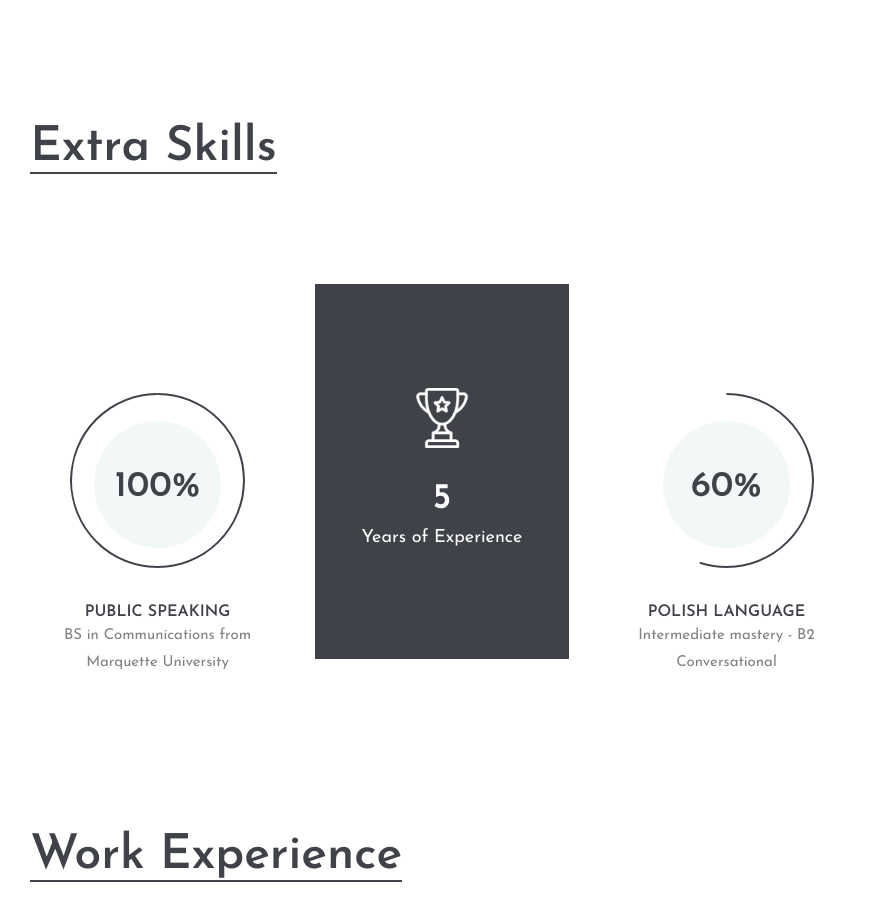
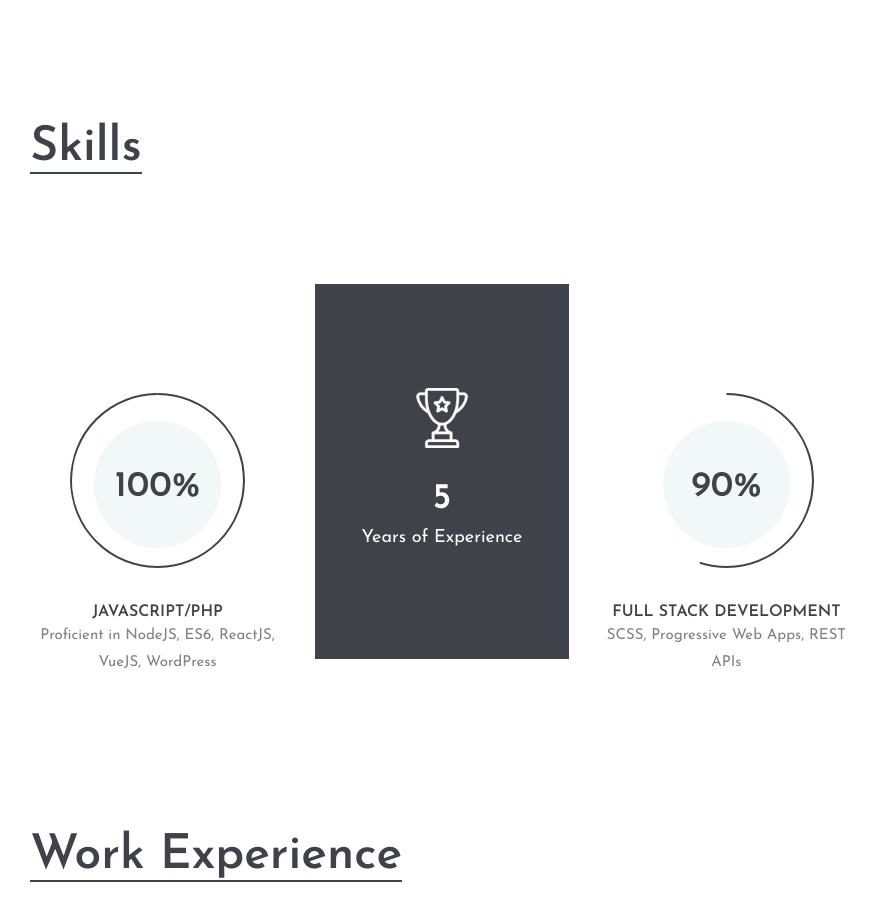
Before and after one commit to BrendanKoral/bkio, a website: page index.html in a window 1280 px wide. Shown: the part 1400-2324 px from the top of the page, without its empty margins (198-1072 px from the left). Drawn offline with Linux system fonts and the light colour scheme.

Commit message:
More updates to skills

```diff
--- a/index.html
+++ b/index.html
@@ -123,7 +123,7 @@
 			<div class="row">
 				<div class="col-xl-8 offset-xl-2">
 					<div class="section-title">
-						<h2>Extra Skills</h2>
+						<h2>Skills</h2>
 					</div>
 					<div class="row">
 						<div class="col-lg-4 col-md-4 pt-5">
@@ -135,8 +135,8 @@
 											<h2>100%</h2>
 										</div>
 										<div class="prog-title">
-											<h3>Public Speaking</h3>
-											<p>BS in Communications from Marquette University</p>
+											<h3>JavaScript/PHP</h3>
+											<p>Proficient in NodeJS, ES6, ReactJS, VueJS, WordPress</p>
 										</div>
 									</div>
 								</div>
@@ -157,11 +157,11 @@
 									<div class="circle-progress">
 										<div id="progress2" class="prog-circle"></div>
 										<div class="progress-info">
-											<h2>60%</h2>
+											<h2>90%</h2>
 										</div>
 										<div class="prog-title">
-											<h3>Polish Language</h3>
-											<p>Intermediate mastery - B2 Conversational</p>
+											<h3>Full Stack Development</h3>
+											<p>SCSS, Progressive Web Apps, REST APIs</p>
 										</div>
 									</div>
 								</div>
```
